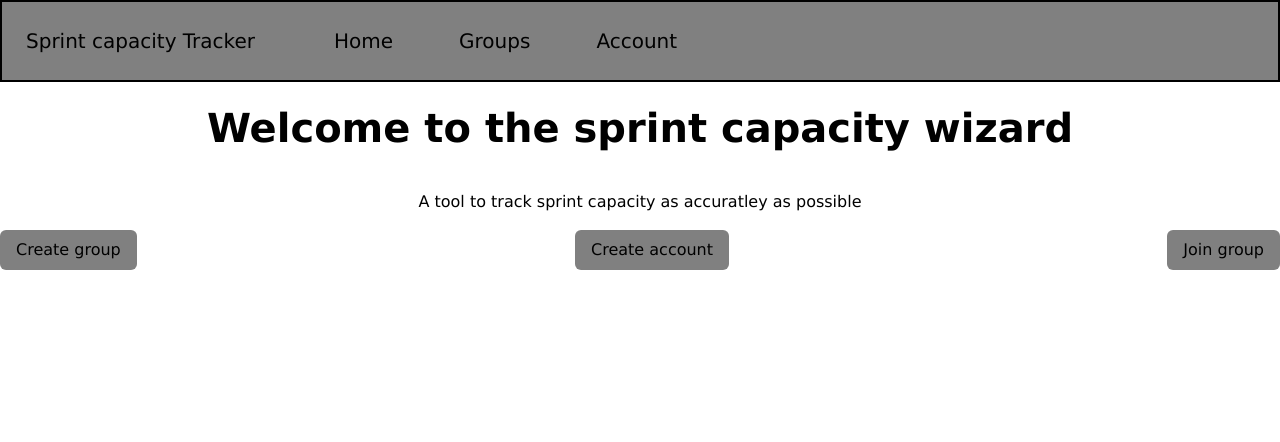
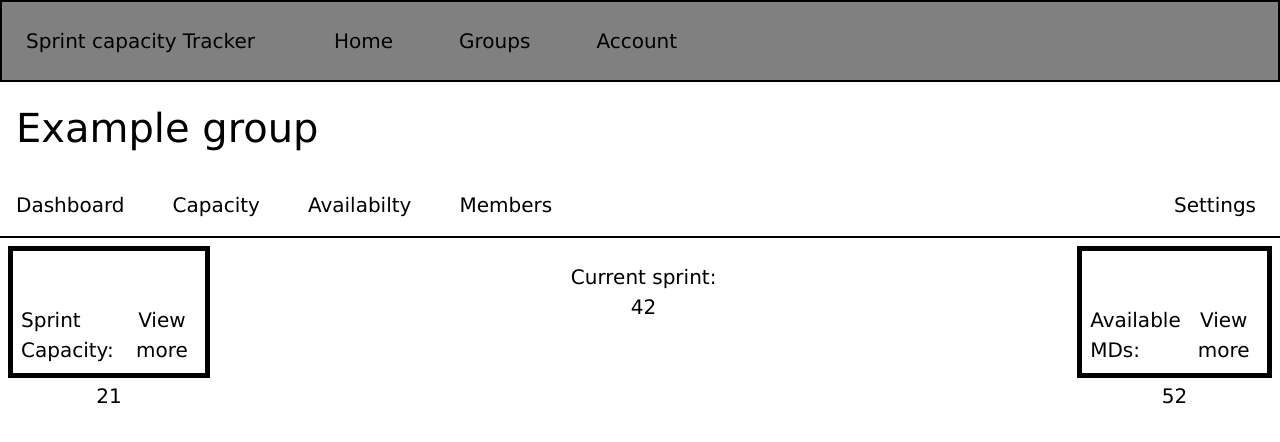
Before and after one commit to SamAld06/sprint-capacity-tracker, a Next.js app: page / in a window 1280 px wide. Shown: the top 442 px of the page. Built offline with nearby package versions, Linux system fonts and the light colour scheme.

Commit message:
SCT-2 finish tabbar and make start on information section of dashboard

```diff
--- /dev/null
+++ b/src/app/group/dashboard/styles.module.css
@@ -0,0 +1,30 @@
+.root {
+    display: flex;
+    color: black;
+    flex-wrap: wrap;
+    flex-direction: column;
+}
+
+.info {
+    display: flex;
+    flex-direction: row;
+    padding: 0.5rem;
+    width: 100%;
+    gap: 50px;
+}
+
+.groupName {
+    display: flex;
+    font-size: 40px;
+    padding: 1rem;
+}
+
+.sprintNumber {
+    display: flex;
+    width: 100%;
+    font-size: 20px;
+    flex-wrap: nowrap;
+    flex-direction: column;
+    align-items: center;
+    padding: 1rem;
+}
--- /dev/null
+++ b/src/app/original.tsx
@@ -0,0 +1,24 @@
+import { NavBar } from "@/components/navbar/navBar";
+import Link from "next/link";
+import styles from './styles.module.css'
+
+export default function Home() {
+  return (
+    <main className={styles.root}>
+      <NavBar/>
+      <h1 className={styles.header}>Welcome to the sprint capacity wizard</h1>
+      <p className={styles.description}>A tool to track sprint capacity as accuratley as possible</p>
+      <div className={styles.navigation}>
+        <Link href="/groups">
+          <button className={styles.button}>Create group</button>
+        </Link>
+        <Link href="/account">
+          <button className={styles.button}>Create account</button>
+        </Link>
+        <Link href="/groups">
+          <button className={styles.button}>Join group</button>
+        </Link>
+      </div>
+    </main>
+  );
+}
--- a/src/app/page.tsx
+++ b/src/app/page.tsx
@@ -1,24 +1,31 @@
-import { NavBar } from "@/components/Navbar/navBar";
+import { NavBar } from "@/components/navbar/navBar";
 import Link from "next/link";
-import styles from './styles.module.css'
+import styles from './group/dashboard/styles.module.css'
+import { InfoBox } from "@/components/dashboard-info-box/dashboard-info-box";
+import { TabBar } from "@/components/tabbar/tabBar";
 
 export default function Home() {
+  const sprintNumber = 42
+  const groupName = "Example group"
   return (
-    <main className={styles.root}>
-      <NavBar/>
-      <h1 className={styles.header}>Welcome to the sprint capacity wizard</h1>
-      <p className={styles.description}>A tool to track sprint capacity as accuratley as possible</p>
-      <div className={styles.navigation}>
-        <Link href="/groups">
-          <button className={styles.button}>Create group</button>
-        </Link>
-        <Link href="/account">
-          <button className={styles.button}>Create account</button>
-        </Link>
-        <Link href="/groups">
-          <button className={styles.button}>Join group</button>
-        </Link>
-      </div>
-    </main>
+    <>
+      <NavBar />
+      <main className={styles.root}>
+        <header className={styles.groupName}>
+          <h1>{groupName}</h1>
+        </header>
+        <section>
+          <TabBar />
+        </section>
+        <section className={styles.info}>
+          <InfoBox title="Sprint Capacity:" data={21} />
+          <div className={styles.sprintNumber}>
+            <p>Current sprint:</p>
+            <p>{sprintNumber}</p>
+          </div>
+          <InfoBox title="Available MDs:" data={52} />
+        </section>
+      </main>
+    </>
   );
 }
--- /dev/null
+++ b/src/components/dashboard-info-box/dashboard-info-box.tsx
@@ -0,0 +1,21 @@
+import Link from "next/link";
+import styles from "./styles.module.css"
+
+export interface InfoBoxProps {
+    title: string;
+    data: number;
+}
+
+export const InfoBox = ({ title, data }: InfoBoxProps) => {
+  return (
+    <div className={styles.root}>
+      <div className={styles.header}>
+        <h1 className={styles.title}>{title}</h1>
+        <Link href="/">
+          <button className={styles.redirect}>View more</button>
+        </Link>
+      </div>
+      <p className={styles.data}>{data}</p>
+    </div>
+  );
+};
--- /dev/null
+++ b/src/components/dashboard-info-box/styles.module.css
@@ -0,0 +1,27 @@
+.root {
+    display: flex;
+    border: 5px;
+    border-style: solid;
+    border-color: black;
+    flex-wrap: wrap;
+    max-width: 500px;
+    max-height: 500px;
+}
+
+.header {
+    display: flex;
+    padding: 0.5rem;
+    height: 100%;
+    width: 100%;
+    align-items: flex-end;
+    font-size: 20px;
+}
+
+.data {
+    display: flex;
+    padding: 0.5rem;
+    height: 100%;
+    width: 100%;
+    justify-content: center;
+    font-size: 20px;
+}
--- /dev/null
+++ b/src/components/tabbar/styles.module.css
@@ -0,0 +1,33 @@
+.root {
+    display: flex;
+    flex-direction: row;
+    color: black;
+    padding: 1rem;
+    align-content: center;
+    align-items: center;
+    font-family: Verdana, Geneva, Tahoma, sans-serif;
+    font-size: 20px;
+    border-bottom: 2px;
+    width: 100%;
+    border-color: black;
+    border-style: solid;
+}
+
+.infoTabs {
+    display: flex;
+    gap: 3rem;
+}
+
+.settings {
+    display: flex;
+    margin-left: auto;
+    padding: 0 0.5rem;
+}
+.navigation {
+    padding: 0 0.5rem 0 0.5rem;
+}
+
+.navigation:hover {
+    color: green;
+    transition-duration: 1s;
+}
--- /dev/null
+++ b/src/components/tabbar/tabBar.tsx
@@ -0,0 +1,18 @@
+import Link from "next/link";
+import styles from "./styles.module.css"
+
+export const TabBar = () => {
+  return (
+    <>
+      <div className={styles.root}>
+        <div className={styles.infoTabs}>
+            <button>Dashboard</button>
+            <button>Capacity</button>
+            <button>Availabilty</button>
+            <button>Members</button>
+        </div>
+        <button className={styles.settings}>Settings</button>
+      </div>
+    </>
+  );
+};
```
